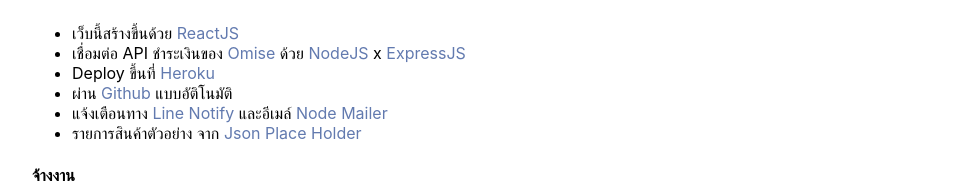
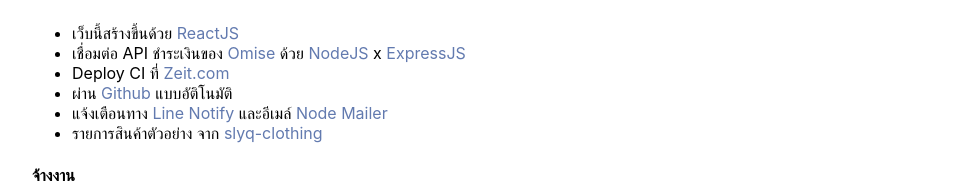
Before and after one commit to joystats/react-shopping-cart, a React (Create React App) app: page /#/about in a window 1280 px wide. Shown: the part 325-518 px from the top of the page, without its empty margins (158-1121 px from the left). Built offline with nearby package versions, Linux system fonts and the light colour scheme.

Commit message:
change about

```diff
--- a/src/pages/About.js
+++ b/src/pages/About.js
@@ -8,10 +8,10 @@
 				<ul>
 					<li>เว็บนี้สร้างขึ้นด้วย <a href="https://reactjs.org/">ReactJS</a></li>
 					<li>เชื่อมต่อ API ชำระเงินของ <a href="https://omise.co">Omise</a> ด้วย <a href="https://nodejs.org/">NodeJS</a> x <a href="https://expressjs.com/">ExpressJS</a></li>
-					<li>Deploy ขึ้นที่ <a href="https://heroku.com">Heroku</a></li>
+					<li>Deploy CI ที่ <a href="https://heroku.com">Zeit.com</a></li>
 					<li>ผ่าน <a href="https://github.com">Github</a> แบบอัติโนมัติ</li>
 					<li>แจ้งเตือนทาง <a href="https://notify-bot.line.me/th/">Line Notify</a> และอีเมล์ <a href="https://nodemailer.com/">Node Mailer</a></li>
-					<li>รายการสินค้าตัวอย่าง จาก <a href="https://jsonplaceholder.typicode.com/">Json Place Holder</a></li>
+					<li>รายการสินค้าตัวอย่าง จาก <a href="https://www.slyq-clothing.com/">slyq-clothing</a></li>
 				</ul>
 				<h4>จ้างงาน</h4>
 				<div>
```
